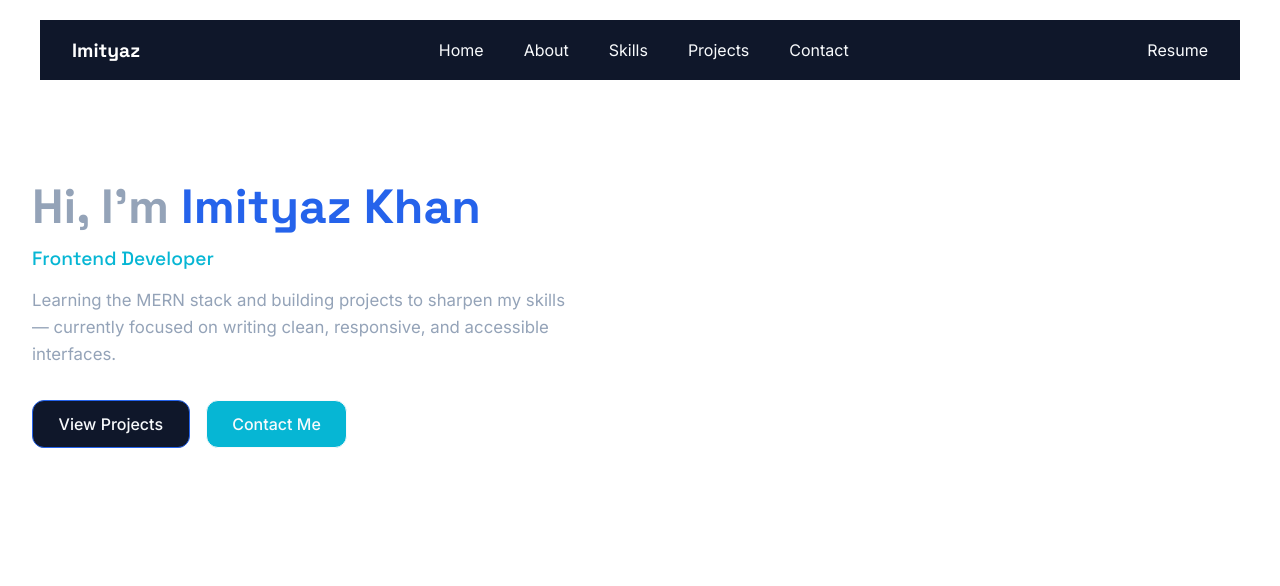
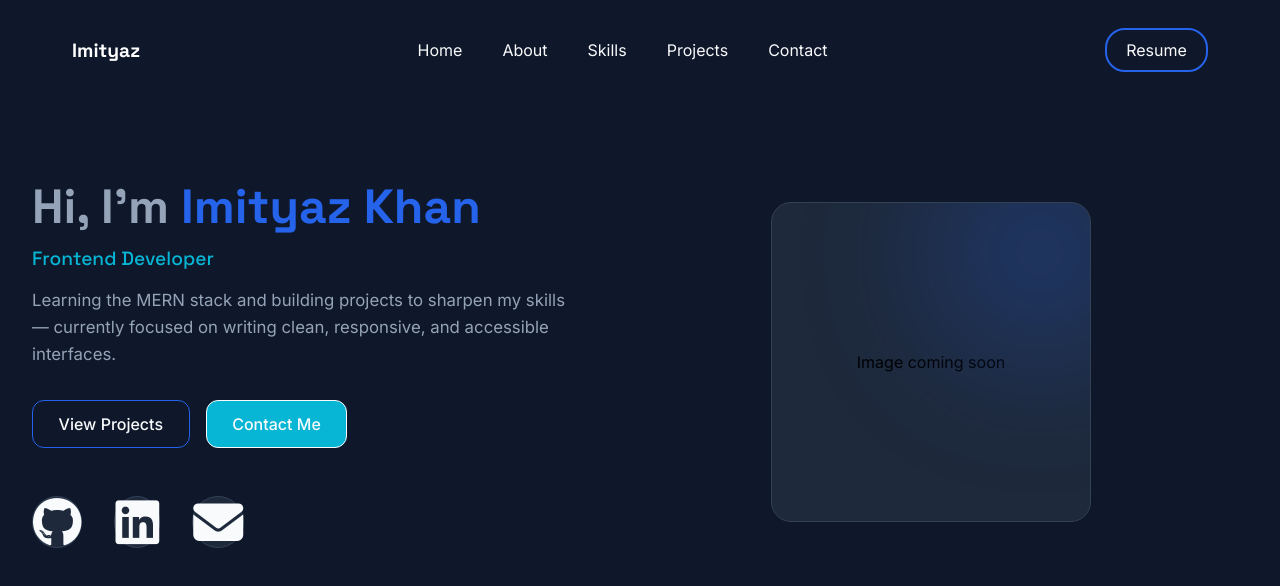
Before and after one commit to imityaz0459/imityaz-portfolio, a plain HTML site: page index.html in a window 1280 px wide. Drawn offline with Linux system fonts and the light colour scheme.

Commit message:
profile card

```diff
--- a/CSS/style.css
+++ b/CSS/style.css
@@ -20,6 +20,7 @@ h1, h2, h3 {
 
 body{
     font-family: 'Inter',sans-serif;
+    background:#0F172A;
 }
 
 *{
@@ -59,13 +60,25 @@ body{
 }
 
 .menu-anchors:hover{
-    color:var(--primary);
+    color: var(--text-light);
     cursor: pointer;
 }
 
 .resume{
     text-decoration: none;
     color: var(--text);
+    border: 2px solid var(--primary);
+    font-weight: 400;
+    padding: 0.6rem 1.2rem;
+    border-radius: 20px;
+
+    transition: all 0.2s ease;
+}
+
+.resume:hover{
+    background-color: var(--primary);
+    color: var(--text);
+    cursor: pointer;
 }
 
 .hero-section{
@@ -113,7 +126,7 @@ body{
     color: var(--primary);
 }
 
-.butons{
+.buttons{
     display: flex;
     gap: 1rem;
 }
@@ -156,3 +169,83 @@ body{
     transform: translateY(-3px);
      cursor: pointer;
 }
+
+.socials{
+    margin-top: 3rem;
+    display: flex;
+    /* justify-content:start; */
+    gap: 2rem;
+}
+
+.social-icons{
+    font-size: 50px;
+
+    display:flex;
+    justify-content:center;
+    align-items:center;
+
+    border-radius:50%;
+
+    background:var(--surface);
+
+    color: var(--text);
+
+    border: 1px solid var(--border);
+
+    text-decoration: none;
+
+    transition: all 0.3s ease;
+
+
+}
+
+.social-icons:hover{
+    background:var(--primary);
+
+    transform: translateY(-5px);
+}
+
+.right-content{
+    flex: 1;
+    display: flex;
+    justify-content: center;
+    align-items: center;
+
+
+}
+
+.profile-card{
+    width: 320px;
+    height: 320px;
+
+    border-radius: 20px;
+    border: 1px solid var(--border);
+     background-color:var(--surface);
+
+    display: flex;
+    align-items: center;
+    justify-content: center;
+
+    position: relative;
+    overflow: hidden;
+}
+
+.glow-circle{
+    width: 180px;
+    height: 180px;
+
+    background:var(--primary);
+
+    border-radius: 50%;
+
+    position: absolute;
+
+    top:-40px;
+    right: -40px;
+
+    filter: blur(80px);
+    opacity: .4;
+
+
+
+}
--- a/index.html
+++ b/index.html
@@ -8,12 +8,12 @@
   <link rel="preconnect" href="https://fonts.googleapis.com">
   <link rel="preconnect" href="https://fonts.gstatic.com" crossorigin>
   <link href="https://fonts.googleapis.com/css2?family=Space+Grotesk:wght@400;500;700&family=Inter:wght@400;500&display=swap" rel="stylesheet">
-
+   <link rel="stylesheet" href="https://cdnjs.cloudflare.com/ajax/libs/font-awesome/6.7.2/css/all.min.css">
   <link rel="stylesheet" href="css/style.css">
 </head>
 <body>
 
-<div class="navbar">
+<header class="navbar">
      <div class="nav-logo">
        <a href="#home" class="logo">Imityaz</a>
      </div>
@@ -28,24 +28,41 @@
      <div class="nav-resume">
         <a href="#resume" class="resume">Resume</a>
      </div>
-</div>
+</header>
 
-<div class="hero-section">
+<section
+ class="hero-section">
     <div class="left-content">
 
         <h1>Hi, I'm <span class="highlight">Imityaz Khan</span></h1>
         <h2>Frontend Developer</h2>
         <p>Learning the MERN stack and building projects to sharpen my skills — currently focused on writing clean, responsive, and accessible interfaces.</p>
 
-       <div class="butons">
+       <div class="buttons">
          <a href="#project" class="project-button">View Projects</a>
         <a href="#contact" class="contact-button">Contact Me</a>
-
        </div>
+       <div class="socials">
+               <a href="" class="social-icons">
+                  <i class="fa-brands fa-github"></i>
+               </a>
+                <a href="" class="social-icons">
+                  <i class="fa-brands fa-linkedin"></i>
+               </a>
+                <a href="" class="social-icons">
+                  <i class="fa-solid fa-envelope"></i>
+               </a>
+         </div>
 
     </div>
-    <div class="right-content"></div>
-</div>
+    <div class="right-content">
+      <div class="profile-card">
+         <div class="glow-circle"></div>
+         <p>Image coming soon</p>
+      </div>
+    </div>
+</section
+>
 
 
 </body>
```
